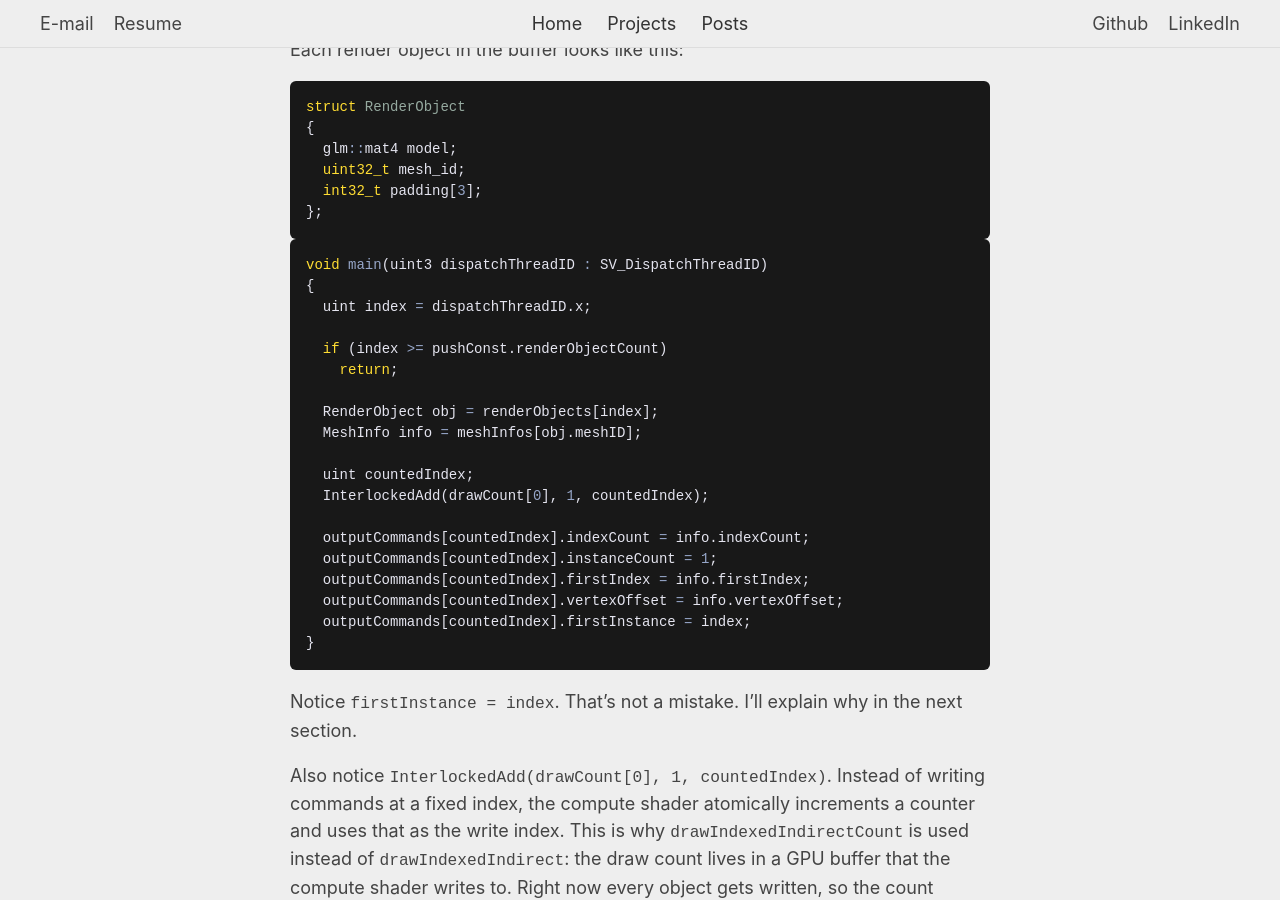
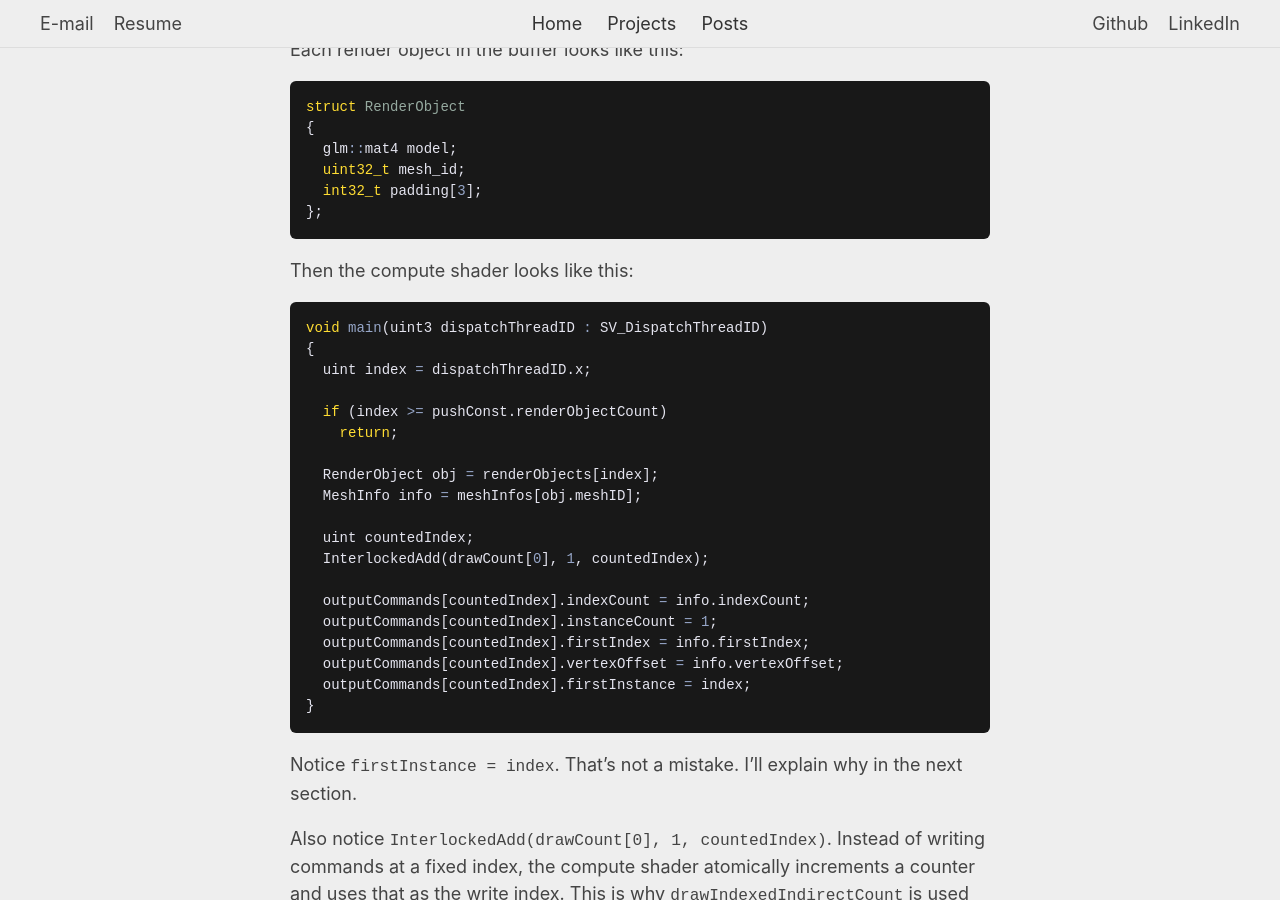
Before and after one commit to bakjedev/bakjedev.github.io, a Jekyll site: the page built from _pages/gpu_driven.md, in a window 1280 px wide and 900 px high, scrolled down 2012 px. Built offline with Jekyll 4.4.1, drawn with Linux system fonts in a browser that asks for light colours.

Commit message:
Add space and text betwen code blocks

````diff
--- a/_pages/gpu_driven.md
+++ b/_pages/gpu_driven.md
@@ -58,7 +58,11 @@ struct RenderObject
   int32_t padding[3];
 };
 ```
+{% endraw %}
 
+Then the compute shader looks like this:
+
+{% raw %}
 ```cpp
 void main(uint3 dispatchThreadID : SV_DispatchThreadID)
 {
````
